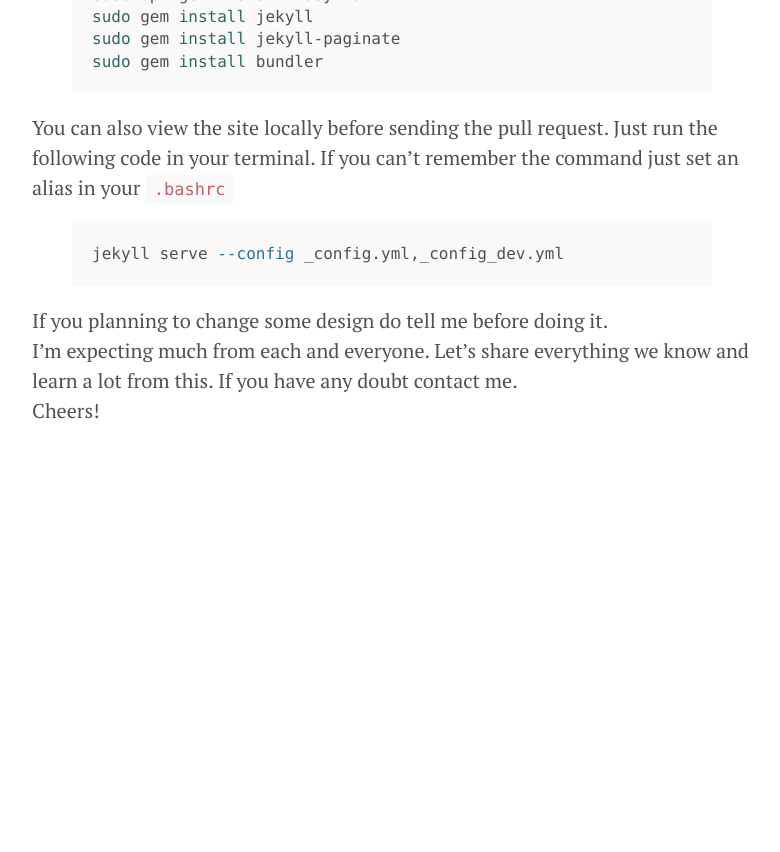
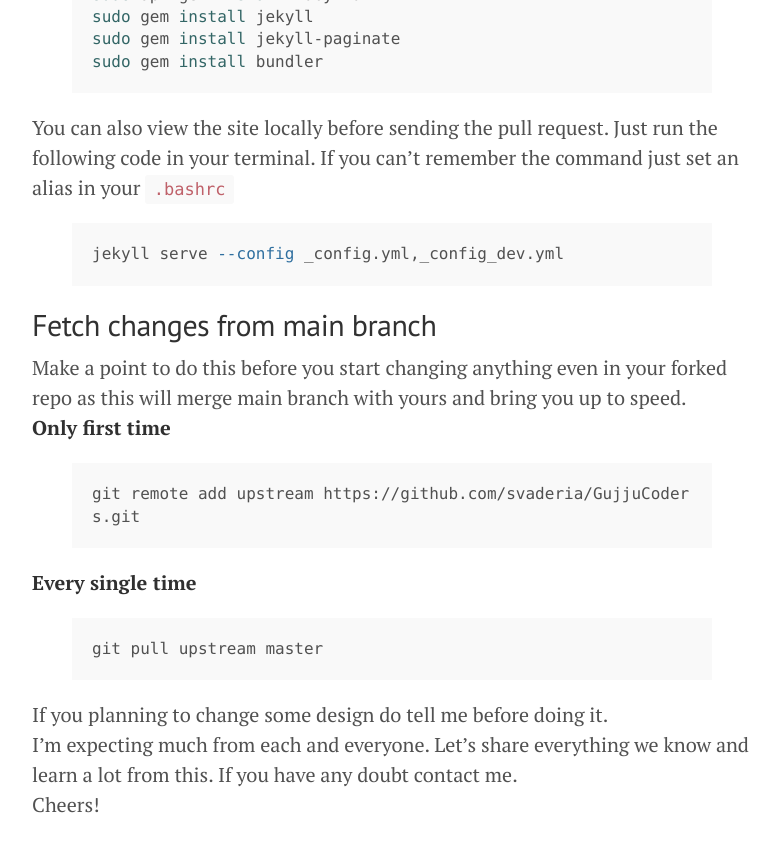
Before and after one commit to svaderia/GujjuCoders, a Jekyll site: the page built from _posts/2017-03-20-welcome-to-gujjucoders.md, in a window 1280 px wide and 900 px high, scrolled down 1683 px. Shown: the top 852 px of the window, without its empty margins (248-1028 px from the left). Built offline with Jekyll 4.4.1, drawn with Linux system fonts in a browser that asks for light colours; before the commit the page ends 2189 px from its top, so only the background shows below that.

Commit message:
added how to merge with upstream branch

```diff
--- a/_posts/2017-03-20-welcome-to-gujjucoders.md
+++ b/_posts/2017-03-20-welcome-to-gujjucoders.md
@@ -61,6 +61,17 @@
 {% highlight bash %}
 jekyll serve --config _config.yml,_config_dev.yml
 {% endhighlight %}
+
+## Fetch changes from main branch
+Make a point to do this before you start changing anything even in your forked repo as this will merge main branch with yours and bring you up to speed.
+**Only first time**
+{% highlight bash %}
+git remote add upstream https://github.com/svaderia/GujjuCoders.git
+{% endhighlight %}
+**Every single time**
+{% highlight bash %}
+git pull upstream master
+{% endhighlight %}
 If you planning to change some design do tell me before doing it.
 I'm expecting much from each and everyone. Let's share everything we know and learn a lot from this.
 If you have any doubt contact me.
```
